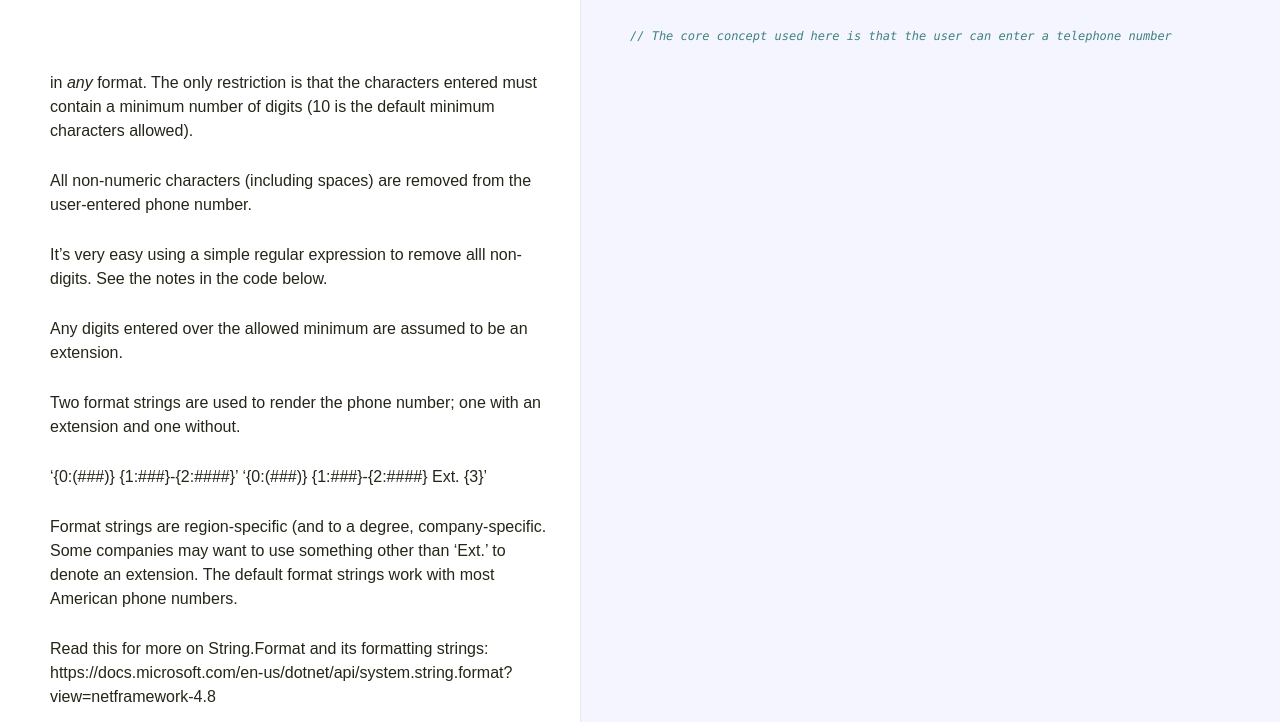
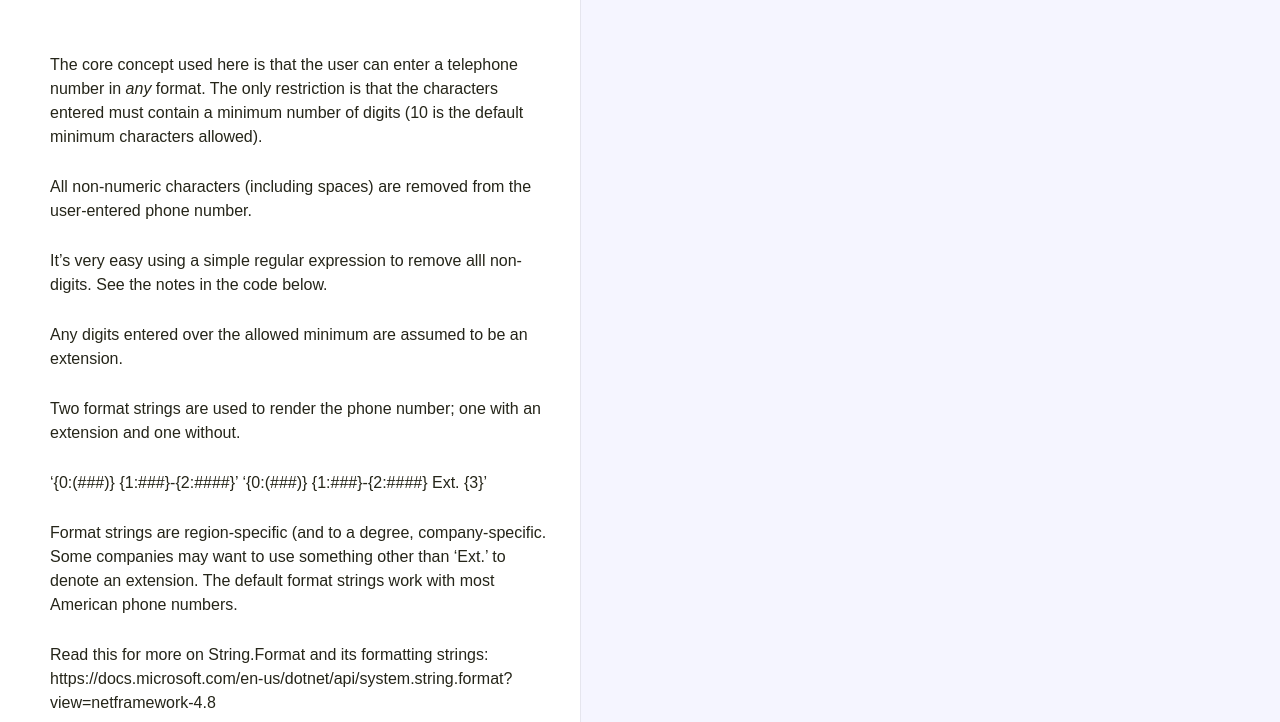
Before and after one commit to ASNA/bulletproof-phone-numbers, a plain HTML site: page pycco-docs/PhoneNumbers/Form1.html in a window 1280 px wide. Shown: the part 77-799 px from the top of the page. Drawn offline with Linux system fonts and the light colour scheme.

Commit message:
refresh pycco docs

```diff
--- a/pycco-docs/PhoneNumbers/Form1.html
+++ b/pycco-docs/PhoneNumbers/Form1.html
@@ -20,7 +20,7 @@
 
     </div>
     <div class='code'>
-      <div class="highlight"><pre><span></span><span class="c1">// The core concept used here is that the user can enter a telephone number</span></pre></div>
+      <div class="highlight"><pre><span></span></pre></div>
     </div>
   </div>
   <div class='clearall'></div>
@@ -29,7 +29,8 @@
       <div class='octowrap'>
         <a class='octothorpe' href='#section-1'>#</a>
       </div>
-      <p>in <em>any</em> format. The only restriction is that the characters entered
+      <p>The core concept used here is that the user can enter a telephone number
+in <em>any</em> format. The only restriction is that the characters entered
 must contain a minimum number of digits (10 is the default minimum characters
 allowed).</p>
     </div>
```
Also changed, not shown: 2 other files.
